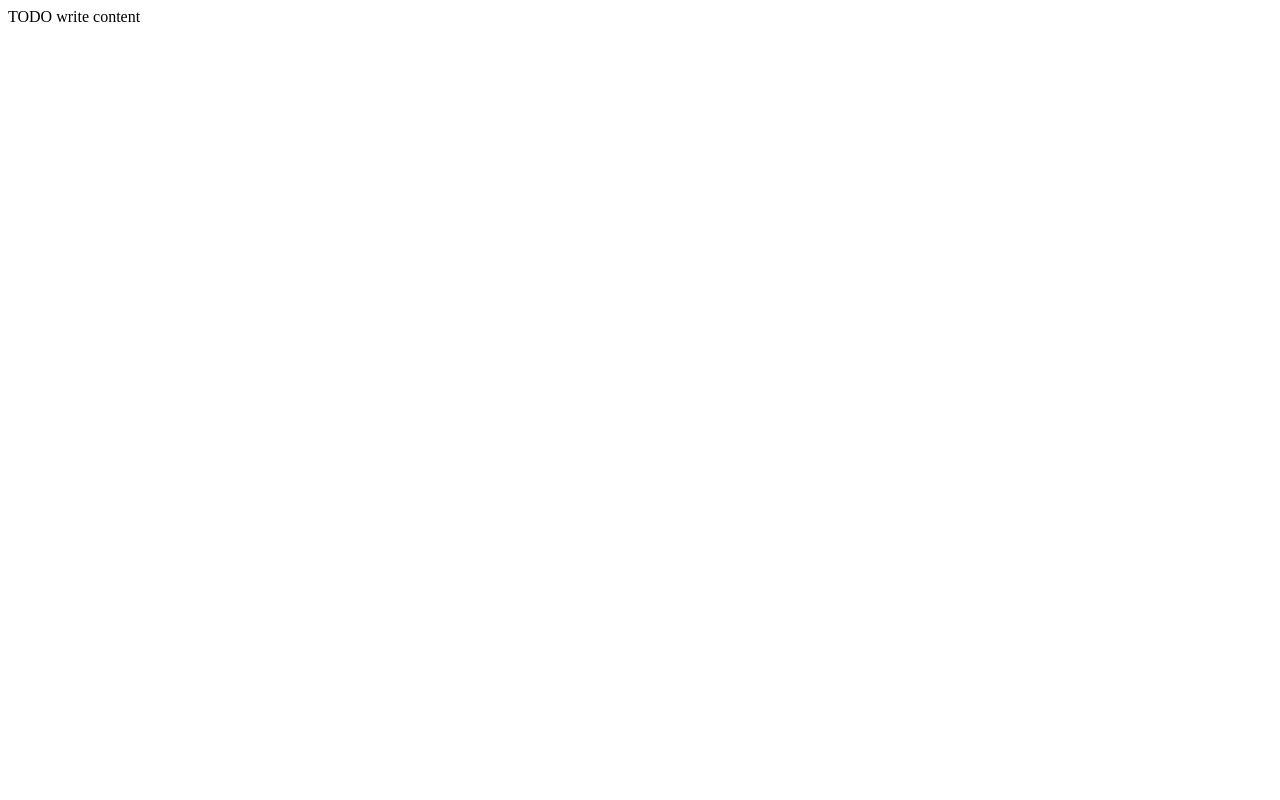
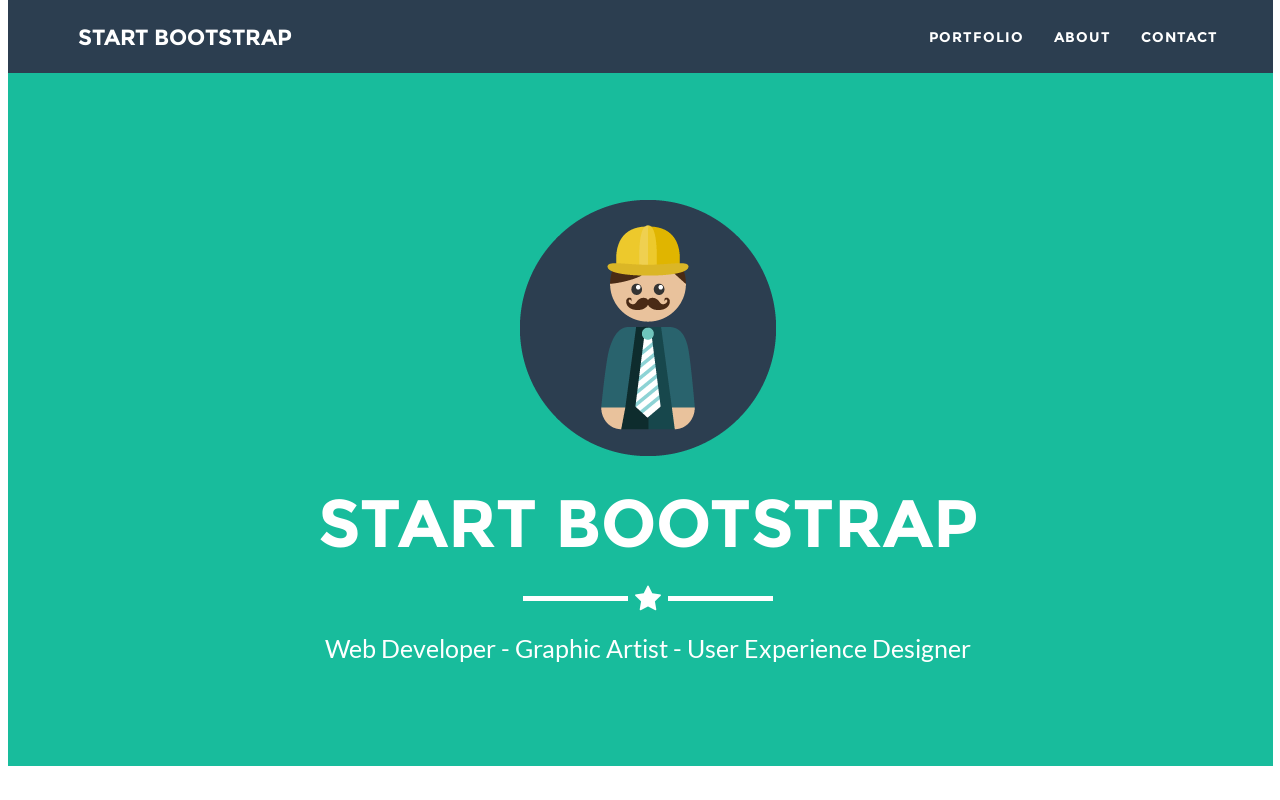
Before and after one commit to santeycode/templates, a plain HTML site: page first/index.html in a window 1280 px wide. Shown: the top 800 px of the page. Drawn offline with Linux system fonts and the light colour scheme.

Commit message:
добавил screenshot

```diff
--- a/first/index.html
+++ b/first/index.html
@@ -1,16 +1,11 @@
 <!DOCTYPE html>
-<!--
-To change this license header, choose License Headers in Project Properties.
-To change this template file, choose Tools | Templates
-and open the template in the editor.
--->
 <html>
     <head>
-        <title>TODO supply a title</title>
-        <meta charset="UTF-8">
-        <meta name="viewport" content="width=device-width, initial-scale=1.0">
+        <meta charset="utf-8">
+        <title>verstka</title>
+        <link rel="stylesheet" href="main.css">
     </head>
     <body>
-        <div>TODO write content</div>
+
     </body>
 </html>
--- /dev/null
+++ b/first/main.css
@@ -0,0 +1,5 @@
+body {
+    margin:0;
+    background: url(/screenshot.png) top center no-repeat;
+    height: 3349px;
+}
```
Also changed, not shown: first/screenshot.png (added).
